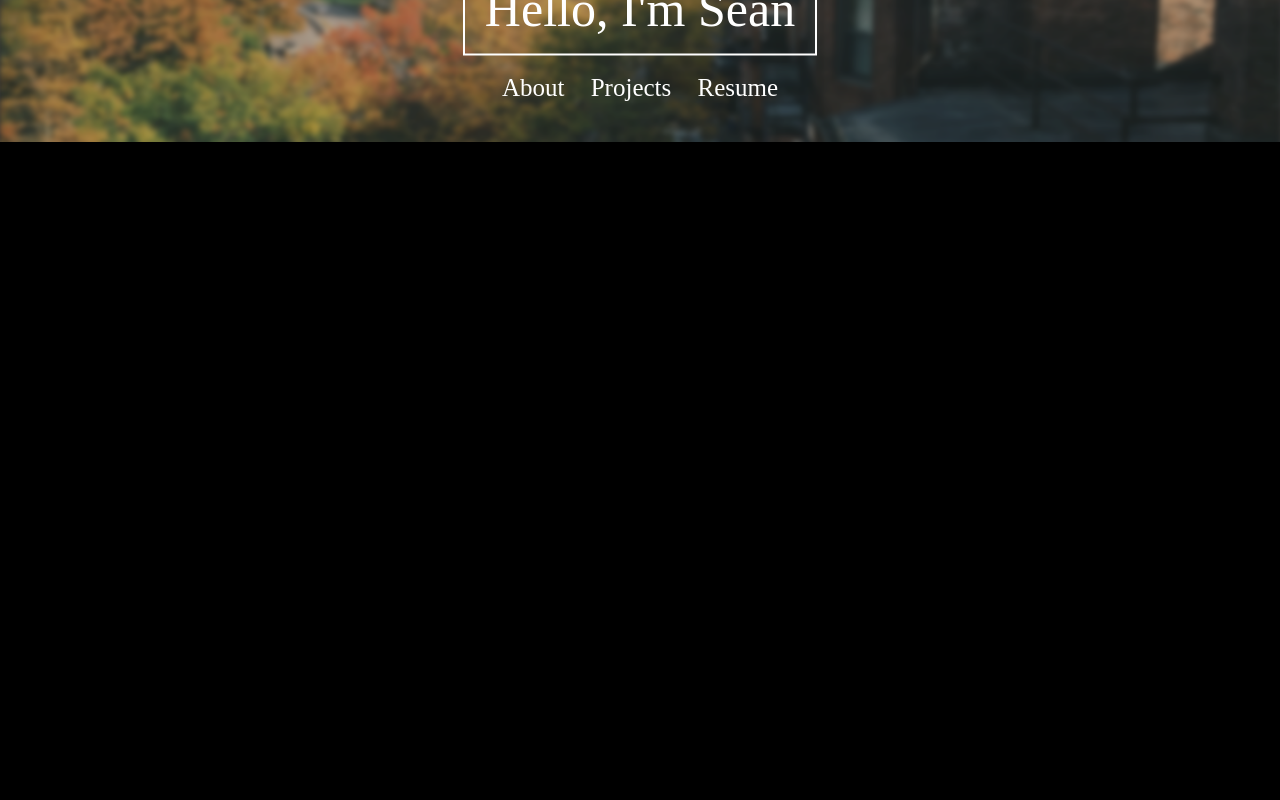
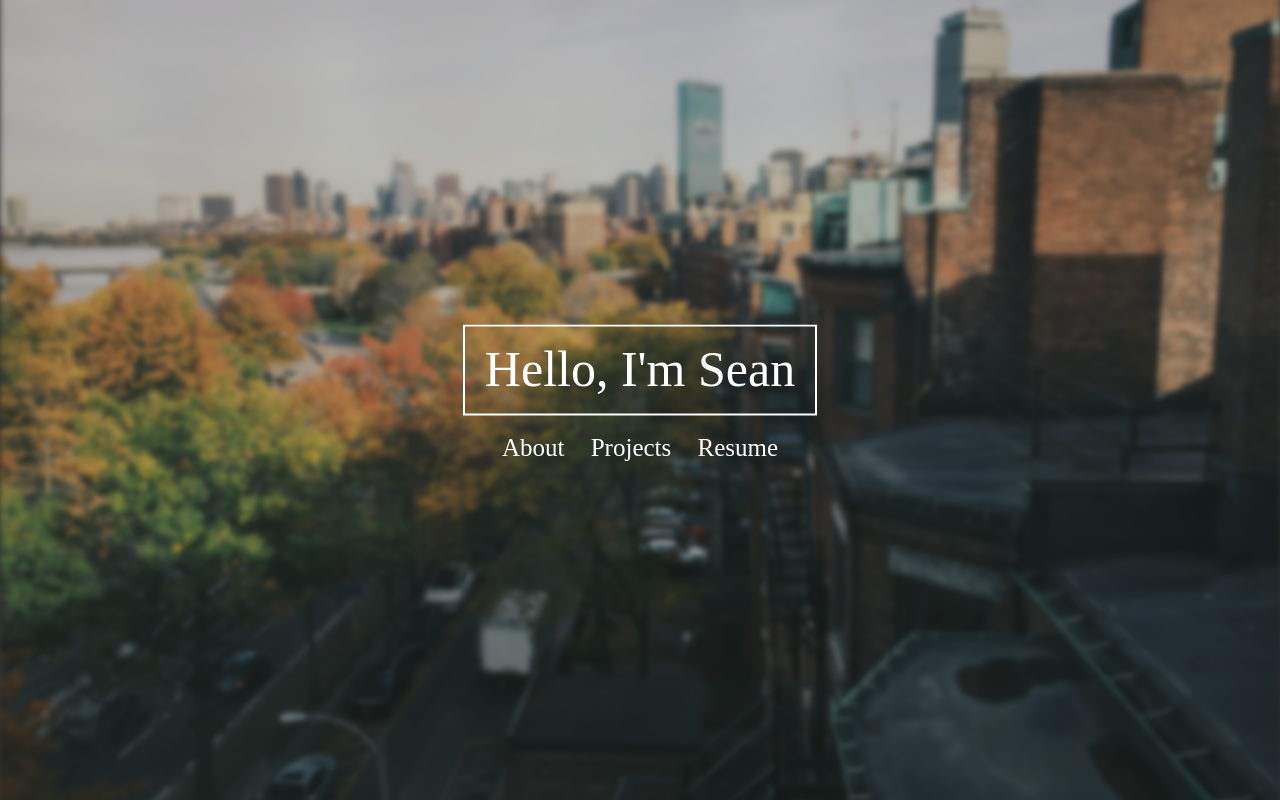
Before and after one commit to puzzledsean/puzzledsean.github.io, a plain HTML site: page index.html in a window 1280 px wide. Drawn offline with nearby package versions, Linux system fonts and the light colour scheme.

Commit message:
derp that didnt work

```diff
--- a/css/style.css
+++ b/css/style.css
@@ -5,7 +5,6 @@ html body {
 	padding:0;
 	border:0;
 	outline:0;
-	height:100%;
 }
 
 a:hover{
@@ -16,14 +15,14 @@ a:hover{
 header {
 	background-image: url('../img/kilichand.png');
 	background-color: #323232;
-  background-attachment: scroll;
+  background-attachment: fixed;
   background-position: center center;
   background-repeat: none;
   -webkit-background-size: cover;
   -moz-background-size: cover;
   background-size: cover;
   -o-background-size: cover;
-  position: relative;
+  height:100vmin;
  }
 
 
```
